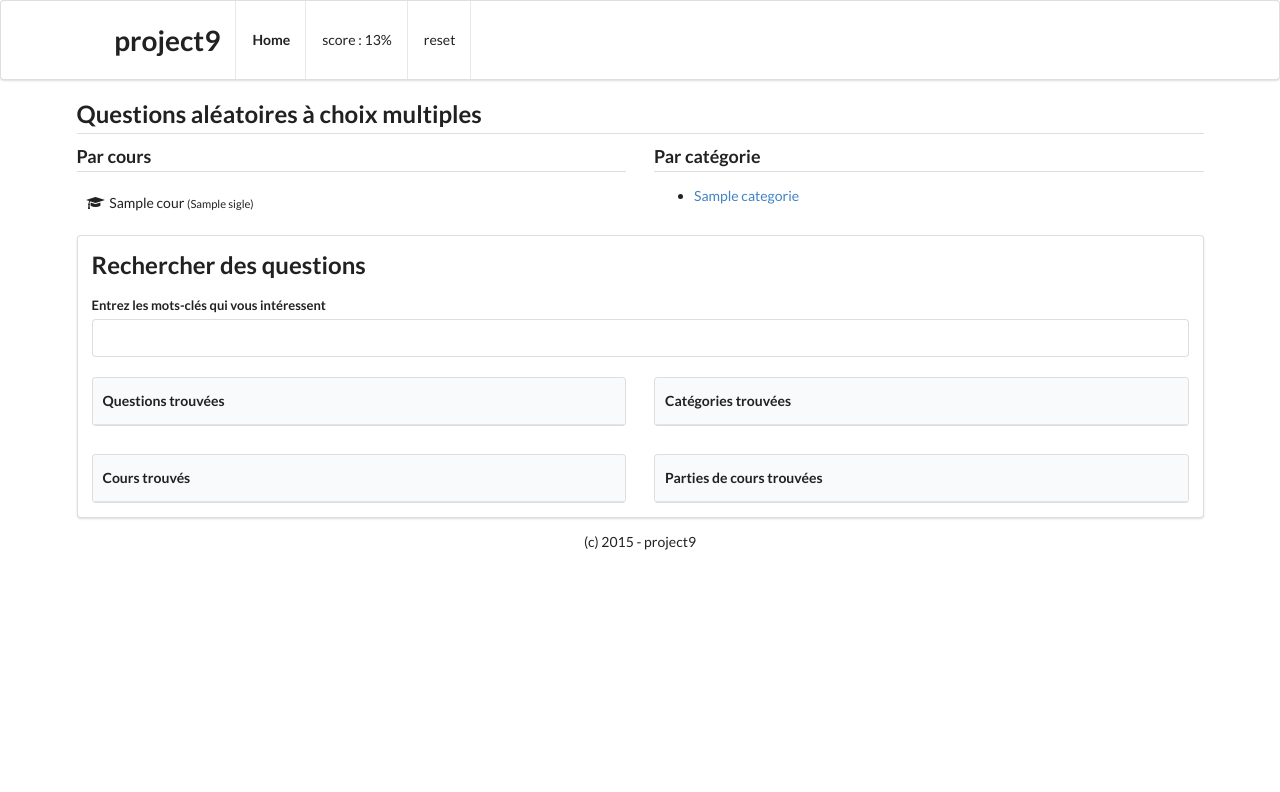
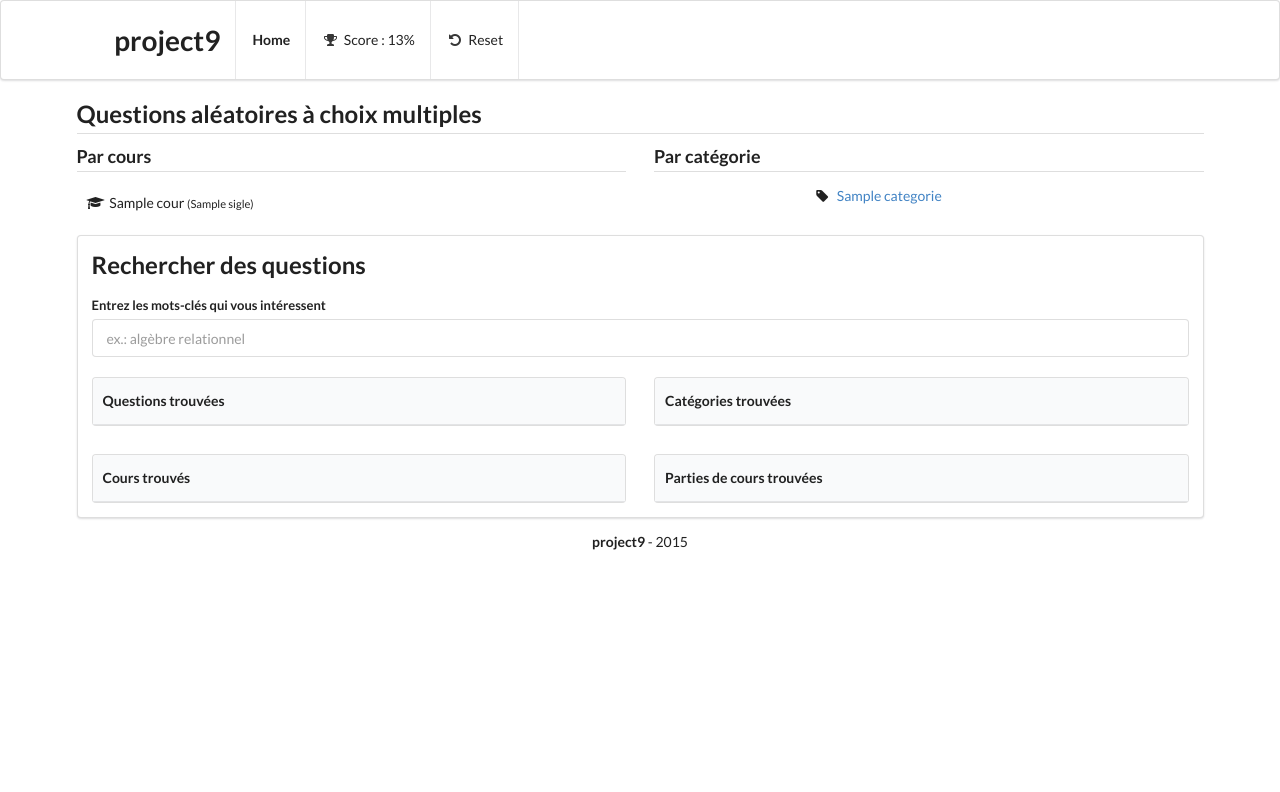
Before and after one commit to 316k/project9, a Flask app: template project9/templates/index.html in a window 1280 px wide. Shown: the top 792 px of the page. Run offline with Flask 2, Linux system fonts and the light colour scheme; the template is opened without the code that fills it: most values are stand-ins (such as "Sample title", 1, 10 or a date in 2020); lists and menus that the app fills with data are empty.

Commit message:
Much many stuffs

```diff
--- a/project9/actions.py
+++ b/project9/actions.py
@@ -28,7 +28,18 @@ def index():
 
         parties[partie["cours_id"]].append(partie)
 
-    return render_template('index.html', courses=courses, parties=parties, categories=[])
+    categories = query_db("""
+        WITH RECURSIVE children_categories(id, name, level) AS (
+          SELECT id, name, 0
+          FROM categories WHERE category_id IS NULL
+            UNION ALL
+          SELECT categories.id, categories.name, children_categories.level + 1
+          FROM categories
+          JOIN children_categories ON children_categories.id=categories.category_id
+          ORDER BY children_categories.level + 1 DESC
+        ) SELECT * FROM children_categories""")
+
+    return render_template('index.html', courses=courses, parties=parties, categories=categories, len_categories=len(categories))
 
 @app.route("/search/", methods=['GET', 'POST'])
 def search():
--- a/project9/scheme.sql
+++ b/project9/scheme.sql
@@ -50,7 +50,10 @@ INSERT INTO categories VALUES
     (2, 'Formes normales', 1),
     (3, '1FN', 2),
     (4, '2FN', 2),
-    (5, '3FN', 2);
+    (5, '3FN', 2),
+    (6, 'Interactions machine-humain', NULL),
+    (7, 'Caractéristiques du code', 6),
+    (8, 'Caractéristiques des humains', 6);
 
 INSERT INTO cours VALUES
     (1, 'Bases de données', 'IFT2935'),
--- a/project9/templates/index.html
+++ b/project9/templates/index.html
@@ -20,22 +20,26 @@
                                 - <a>{{ partie["name"] }}</a>
                             </div>
                         {% endfor %}
-                            <div class="item" style="margin-left: 15px; margin-top: 10px">
-                                <a>>> Toutes les questions du cours</a>
-                            </div>
+                        <div class="item" style="margin-left: 15px; margin-top: 10px">
+                            <a><i class="angle double right icon"></i> Toutes les questions du cours</a>
+                        </div>
                     </div>
                 {% endfor %}
             </div>
         </div>
         <div class="ui column">
             <h3 class="ui dividing header">Par catégorie</h3>
-            <ul>
+            <div style="padding-left: 10px">
+                {% set previous = 0 %}
                 {% for categorie in categories %}
-                    <li>
-                        <a>{{ categorie["name"] }}</a>
-                    </li>
+                    <div data-level="{{ categorie['level'] }}" style="padding-left: {{ (categorie['level'] + 1) * 15}}px">
+                        <i class="tag icon"></i>
+                        <a href="/question/categorie/{{categorie['id']}}">
+                            {{ categorie["name"] }}
+                        </a>
+                    </div>
                 {% endfor %}
-            </ul>
+            </div>
         </div>
     </div>
     <div class="ui segment">
@@ -43,7 +47,7 @@
         <div class="ui form">
             <div class="field">
                 <label>Entrez les mots-clés qui vous intéressent</label>
-                <input type="text">
+                <input type="text" placeholder="ex.: algèbre relationnel">
             </div>
         </div>
         <br />
--- a/project9/templates/layout.html
+++ b/project9/templates/layout.html
@@ -22,10 +22,10 @@
                 Home
             </a>
             <div class="item">
-                score : 13%
+                <i class="trophy icon"></i> Score : 13%
             </div>
             <a class="item">
-                reset
+                <i class="undo icon"></i> Reset
             </a>
         </div>
     </header>
@@ -33,7 +33,7 @@
         {% block content %}{% endblock %}
         <footer class="ui" style="text-align: center">
             {% block footer %}
-                (c) 2015 - project9
+                <strong>project9</strong> - 2015
             {% endblock %}
         </footer>
     </div>
```
